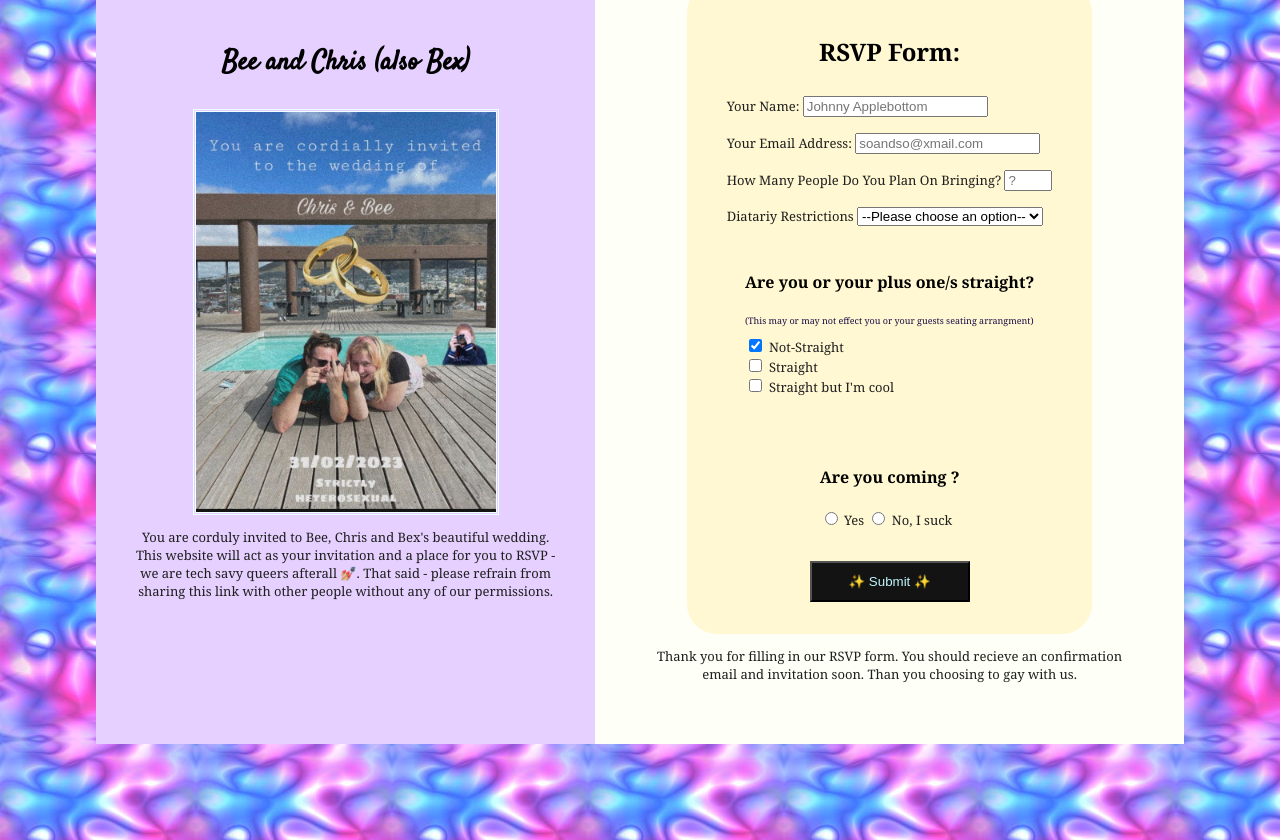
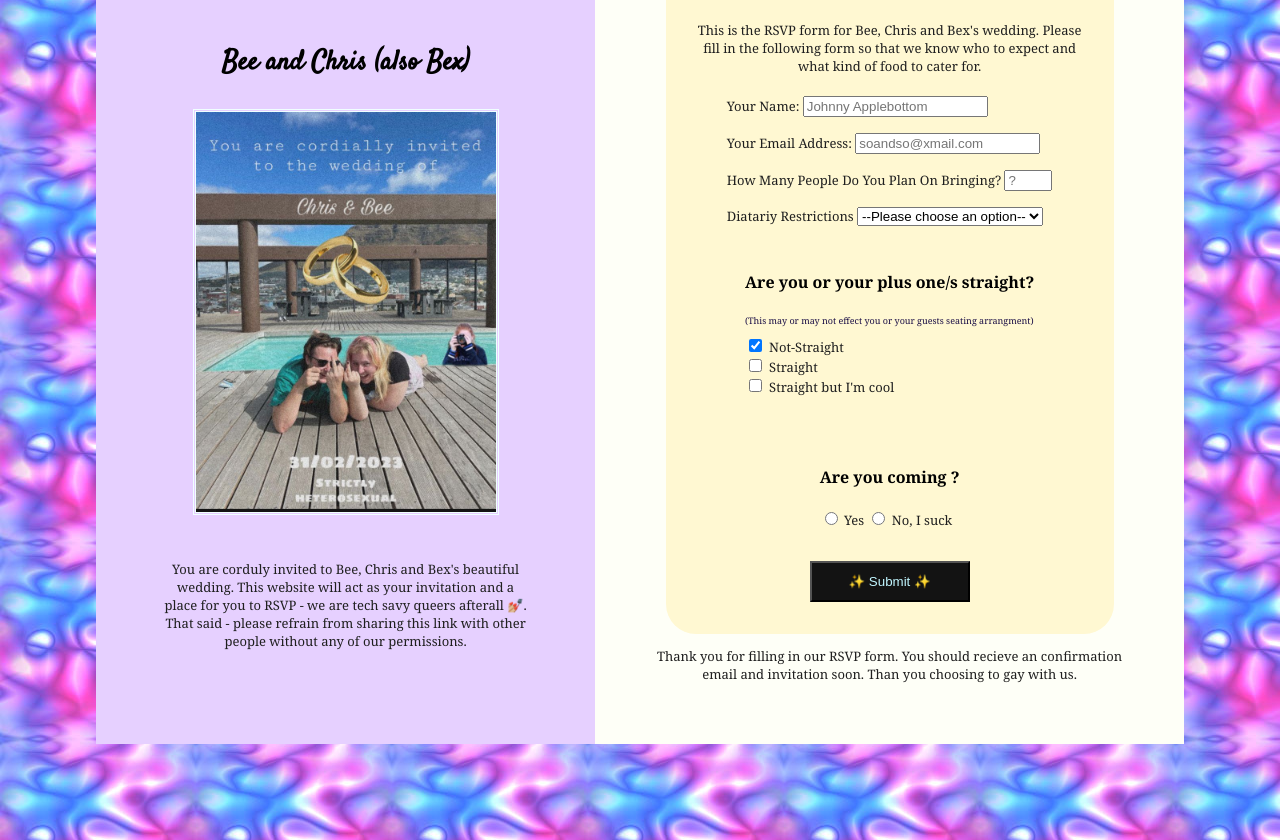
Before and after one commit to storm-codes/FED---Survey-Form, a plain HTML site: page index.html in a window 1280 px wide. Shown: the part 241-1081 px from the top of the page. Drawn offline with Linux system fonts and the light colour scheme; files whose address does not match are found by name.

Commit message:
class changes 2

```diff
--- a/index.html
+++ b/index.html
@@ -25,22 +25,28 @@
           src="Assets\wedding invitation final.jpeg"
           alt="Bee and Chris wedding invitation. Them by a rooftop pool"
         />
-        <p id="invite-info">You are corduly invited to Bee, Chris and Bex's beautiful wedding. This website will act as your invitation and a place for you to RSVP - we are tech savy queers afterall 💅🏼.
-          That said - please refrain from sharing this link with other people without any of our permissions.
+        <p id="invite-info">
+          You are corduly invited to Bee, Chris and Bex's beautiful wedding.
+          This website will act as your invitation and a place for you to RSVP -
+          we are tech savy queers afterall 💅🏼. That said - please refrain from
+          sharing this link with other people without any of our permissions.
         </p>
       </div>
 
       <div id="form-side">
-        <div id="desprip-div">
-          <p id="description">
-            This is the RSVP form for Bee, Chris and Bex's wedding. Please fill
-            in the following form so that we know who to expect and what kind of
-            food to cater for.
-          </p>
-        </div>
+
 
         <form id="survey-form">
+
           <h2 id="form-title">RSVP Form:</h2>
+
+          <div id="desprip-div">
+            <p id="description">
+              This is the RSVP form for Bee, Chris and Bex's wedding. Please fill
+              in the following form so that we know who to expect and what kind of
+              food to cater for.
+            </p>
+          </div>
 
           <div id="input-section">
             <label id="name-label" class="input-element">
--- a/styles.css
+++ b/styles.css
@@ -1,8 +1,7 @@
 body {
-    display:flex;
-    flex-direction: row;
     margin: 0;
     background-color: rgb(0, 0, 0);
+    font-family: 'Gill Sans', 'Gill Sans MT', Calibri, 'Trebuchet MS', sans-serif;
 }
 
 #wholepage {
@@ -104,6 +103,7 @@ label {
     color: rgb(31, 31, 31);
     font-family: 'Noto Serif', serif;
     font-size: small;
+    padding: 2rem;
 }
 
 .submit-button {
```
